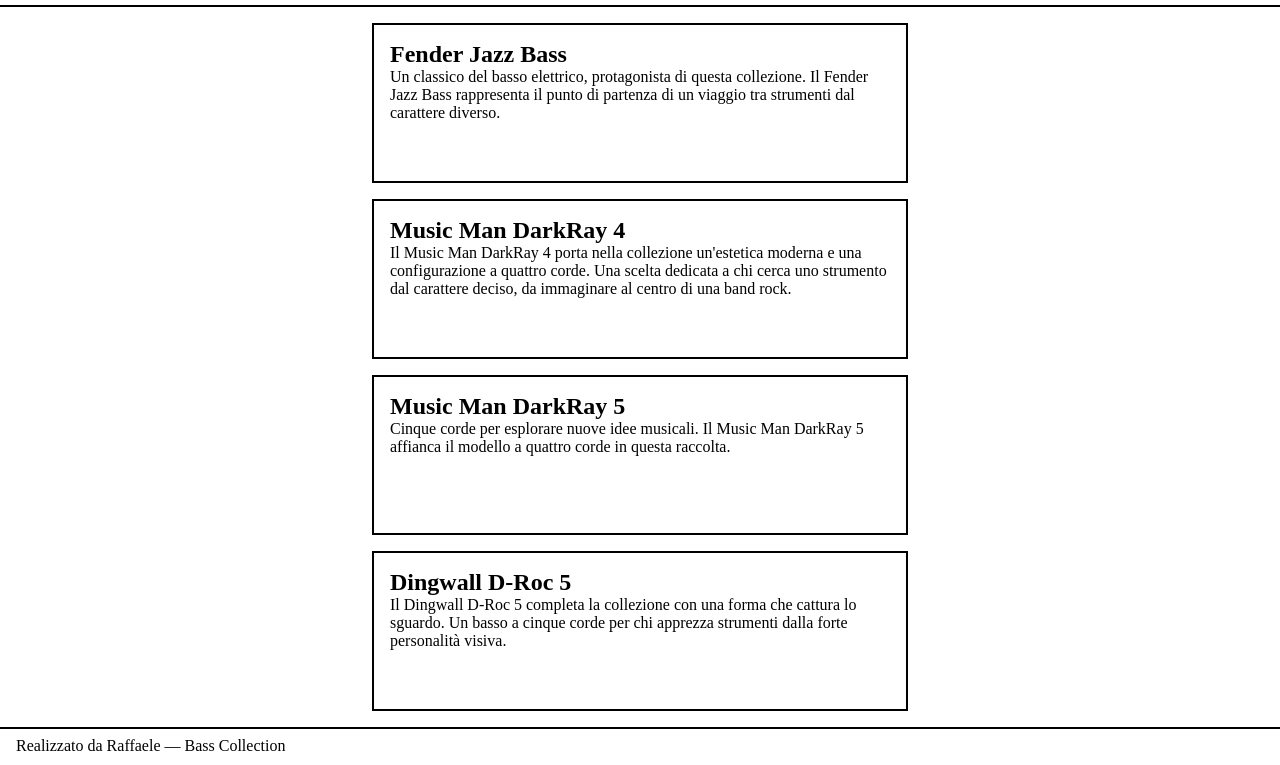
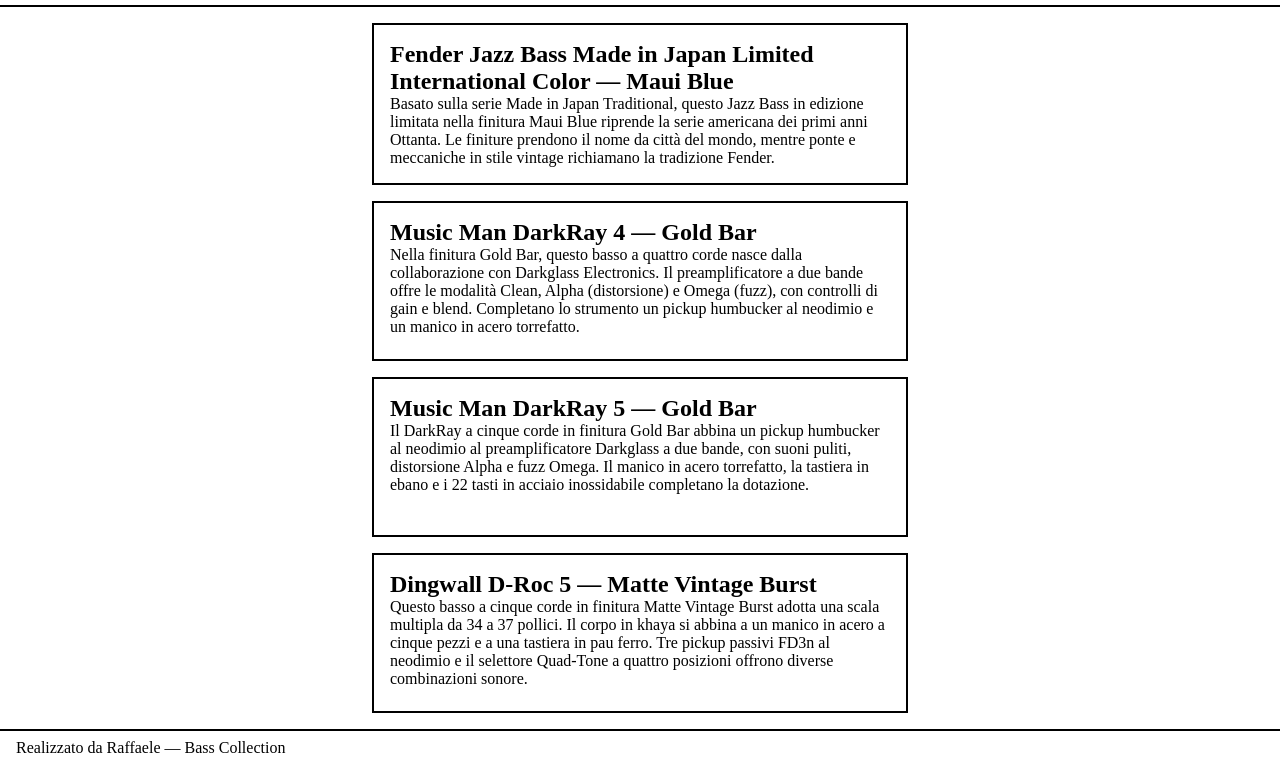
Before and after one commit to RaffaeleGallo/htmlcss-wireframe, a plain HTML site: page index.html in a window 1280 px wide. Shown: the part 48-813 px from the top of the page. Drawn offline with Linux system fonts and the light colour scheme.

Commit message:
modificato testo che descrive gli strumenti della mia collezione

```diff
--- a/index.html
+++ b/index.html
@@ -15,28 +15,34 @@
 
     <main>
         <article>
-            <h2>Fender Jazz Bass</h2>
-            <p>Un classico del basso elettrico, protagonista di questa collezione. Il Fender Jazz Bass rappresenta il
-                punto di partenza di un viaggio tra strumenti dal carattere diverso.</p>
+            <h2>Fender Jazz Bass Made in Japan Limited International Color — Maui Blue</h2>
+            <p>Basato sulla serie Made in Japan Traditional, questo Jazz Bass in edizione limitata
+                nella finitura Maui Blue riprende la serie americana dei primi anni Ottanta. Le finiture prendono il nome da città del mondo,
+                mentre ponte e meccaniche in stile vintage richiamano la tradizione Fender.</p>
         </article>
 
         <article>
-            <h2>Music Man DarkRay 4</h2>
-            <p>Il Music Man DarkRay 4 porta nella collezione un'estetica moderna e una configurazione a quattro corde.
-                Una scelta dedicata a chi cerca uno strumento dal carattere deciso, da immaginare al centro di una band
-                rock.</p>
+            <h2>Music Man DarkRay 4 — Gold Bar</h2>
+            <p>Nella finitura Gold Bar, questo basso a quattro corde nasce dalla collaborazione con
+                Darkglass Electronics. Il preamplificatore a due bande offre le modalità Clean, Alpha
+                (distorsione) e Omega (fuzz), con controlli di gain e blend. Completano lo strumento un
+                pickup humbucker al neodimio e un manico in acero torrefatto.</p>
         </article>
 
         <article>
-            <h2>Music Man DarkRay 5</h2>
-            <p>Cinque corde per esplorare nuove idee musicali. Il Music Man DarkRay 5 affianca il modello a quattro
-                corde in questa raccolta.</p>
+            <h2>Music Man DarkRay 5 — Gold Bar</h2>
+            <p>Il DarkRay a cinque corde in finitura Gold Bar abbina un pickup humbucker al neodimio al
+                preamplificatore Darkglass a due bande, con suoni puliti, distorsione Alpha e fuzz Omega. Il
+                manico in acero torrefatto, la tastiera in ebano e i 22 tasti in acciaio inossidabile
+                completano la dotazione.</p>
         </article>
 
         <article>
-            <h2>Dingwall D-Roc 5</h2>
-            <p>Il Dingwall D-Roc 5 completa la collezione con una forma che cattura lo sguardo. Un basso a cinque corde
-                per chi apprezza strumenti dalla forte personalità visiva.</p>
+            <h2>Dingwall D-Roc 5 — Matte Vintage Burst</h2>
+            <p>Questo basso a cinque corde in finitura Matte Vintage Burst adotta una scala multipla da 34 a
+                37 pollici. Il corpo in khaya si abbina a un manico in acero a cinque pezzi e a una tastiera
+                in pau ferro. Tre pickup passivi FD3n al neodimio e il selettore Quad-Tone a quattro
+                posizioni offrono diverse combinazioni sonore.</p>
         </article>
     </main>
 
```
